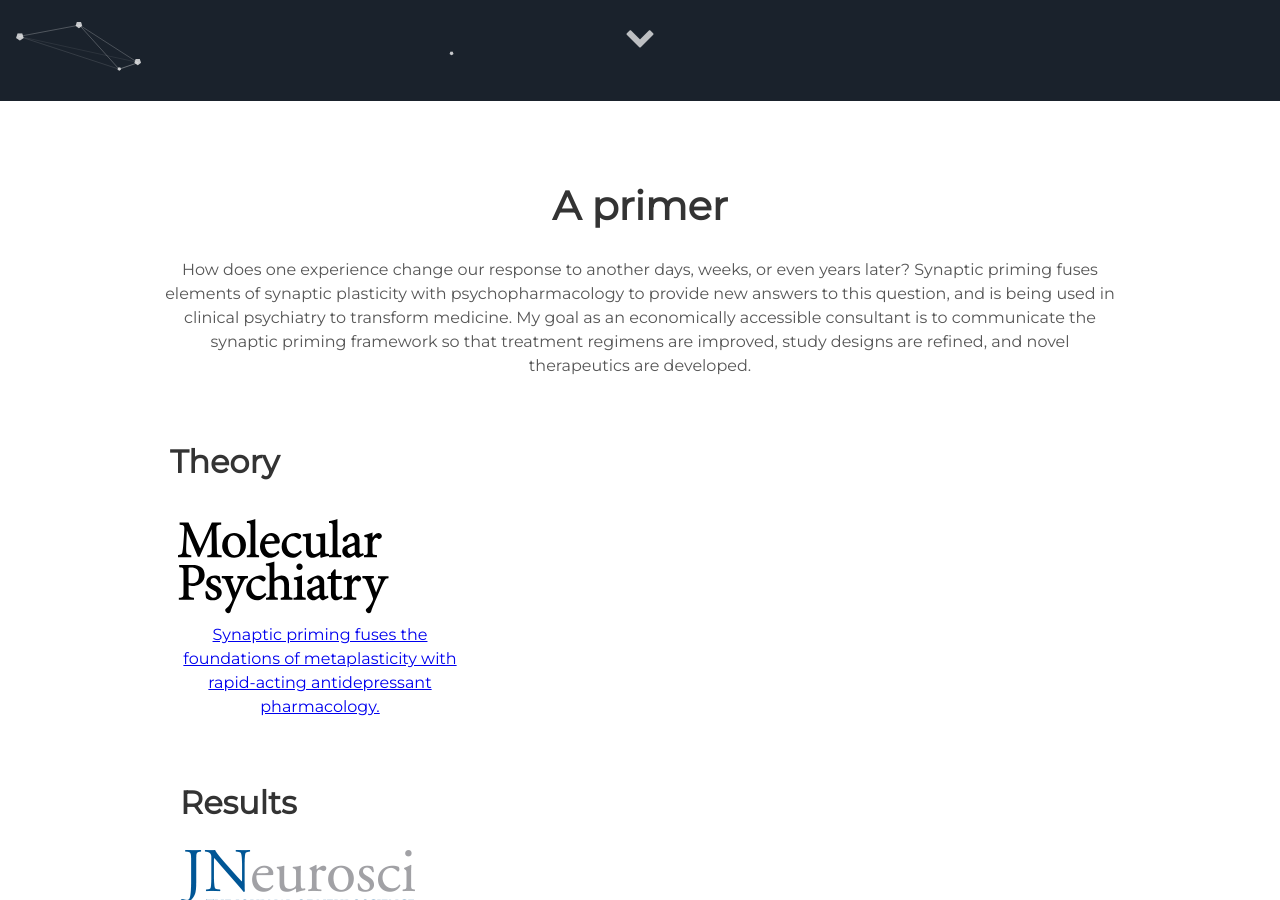
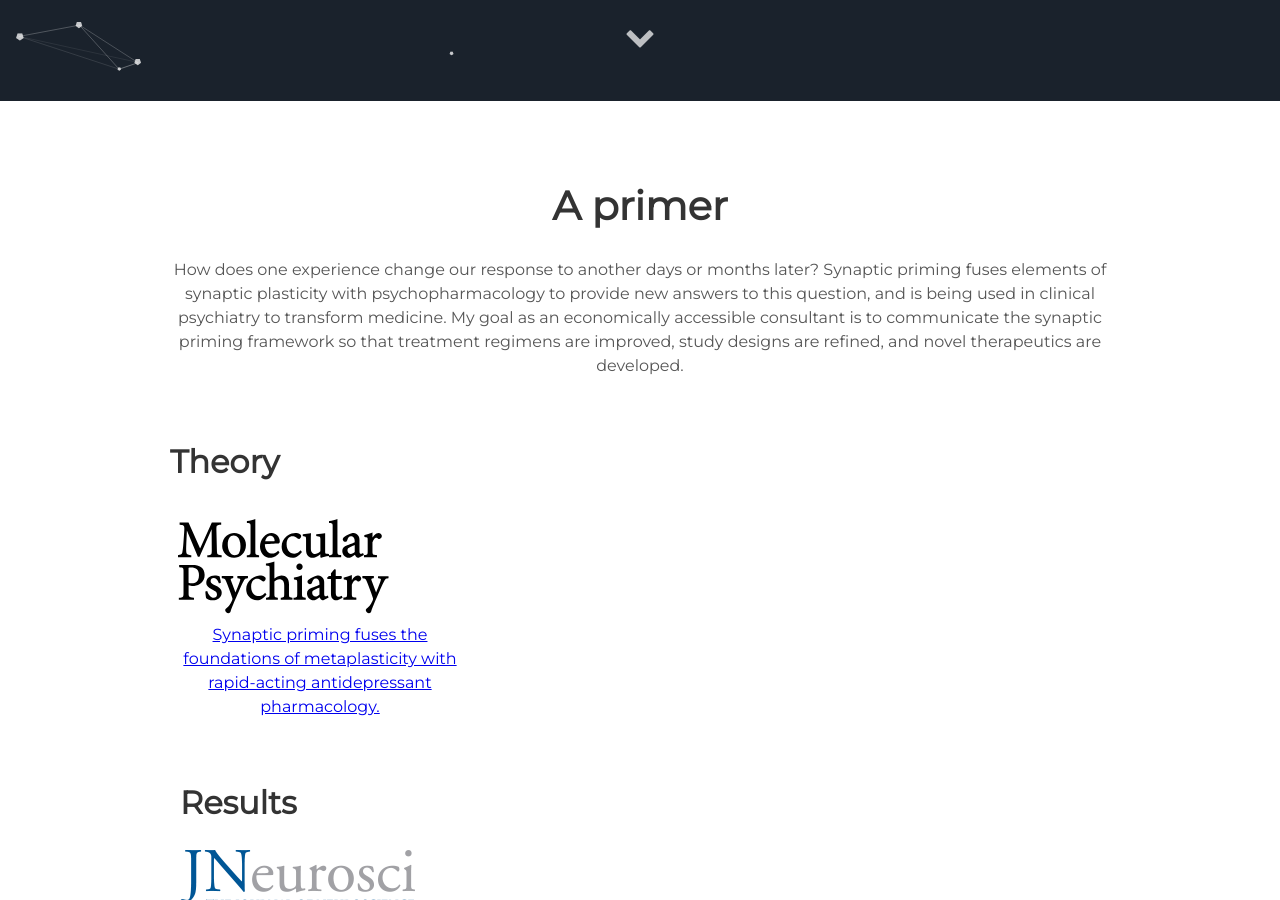
Before and after one commit to synaptic-priming/Nomad, a Jekyll site: the page built from index.html, in a window 1280 px wide and 900 px high, scrolled down 799 px. Built offline with Jekyll 4.4.1, drawn with Linux system fonts in a browser that asks for light colours.

Commit message:
Update _config.yml

```diff
--- a/_config.yml
+++ b/_config.yml
@@ -6,7 +6,7 @@
 
 # User settings
 username: Synaptic priming
-user_description: How does one experience change our response to another days, weeks, or even years later? Synaptic priming fuses elements of synaptic plasticity with psychopharmacology to provide new answers to this question, and is being used in clinical psychiatry to transform medicine. My goal as an economically accessible consultant is to communicate the synaptic priming framework so that treatment regimens are improved, study designs are refined, and novel therapeutics are developed.
+user_description: How does one experience change our response to another days or months later? Synaptic priming fuses elements of synaptic plasticity with psychopharmacology to provide new answers to this question, and is being used in clinical psychiatry to transform medicine. My goal as an economically accessible consultant is to communicate the synaptic priming framework so that treatment regimens are improved, study designs are refined, and novel therapeutics are developed.
 user_title: A framework for the future of psychiatric medicine
 email: synaptic.priming@gmail.com
 twitter_username: SynapticPriming
```
